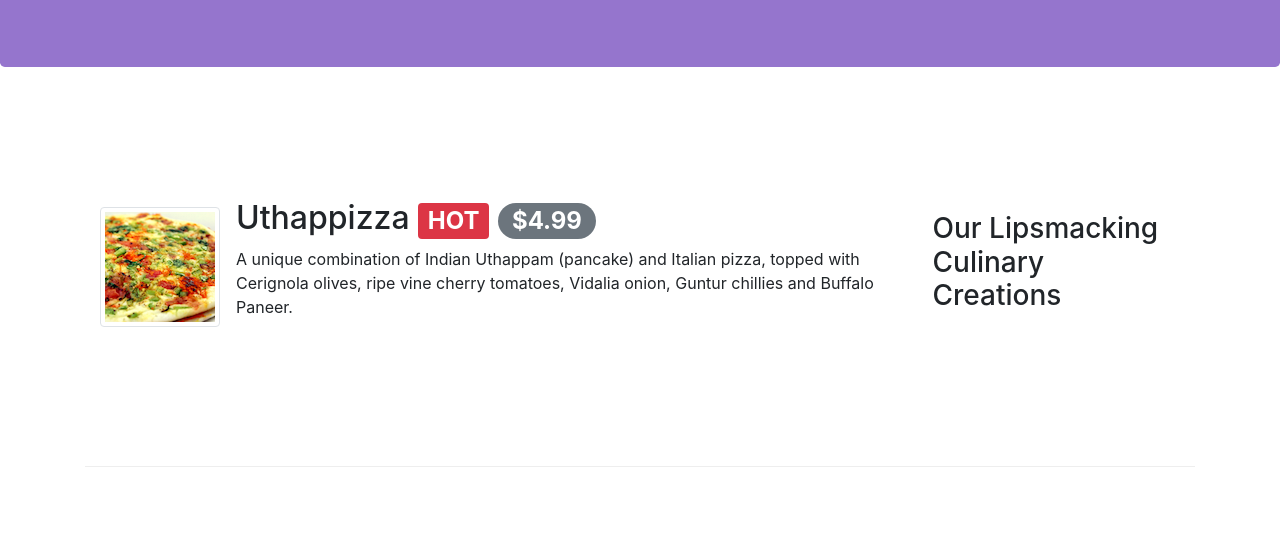
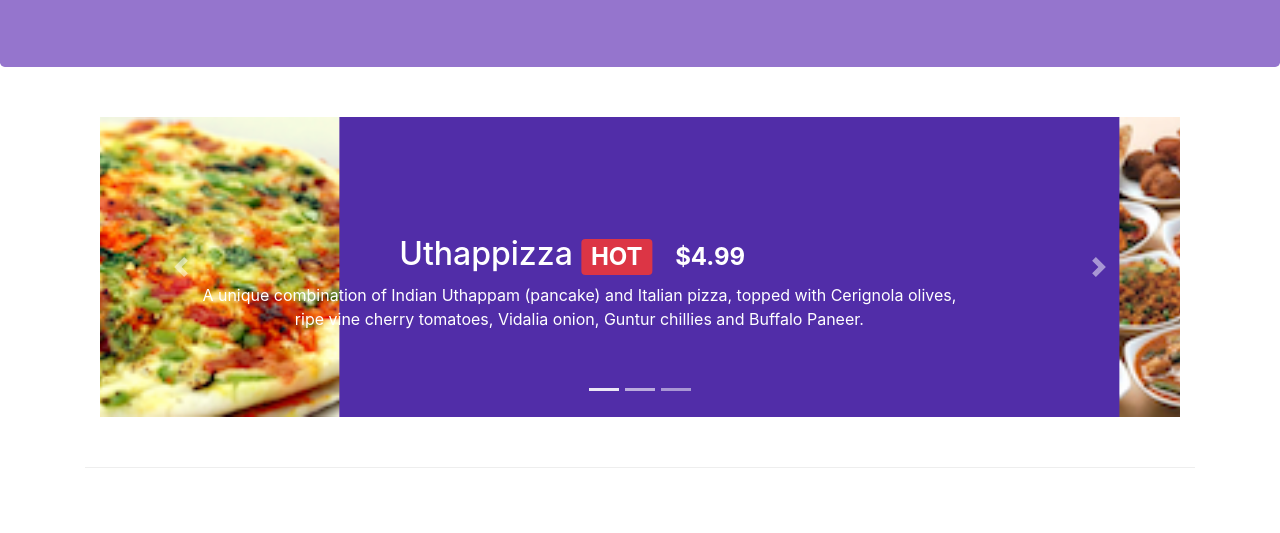
Before and after one commit to madhu1607/conFusion, a website: page index.html in a window 1280 px wide. Shown: the part 267-800 px from the top of the page. Drawn offline with nearby package versions, Linux system fonts and the light colour scheme.

Commit message:
carousel

```diff
--- a/css/styles.css
+++ b/css/styles.css
@@ -42,3 +42,21 @@ z-index:0;}
     border-bottom: 1px solid #ddd;
     padding: 10px;
 }
+.carousel {
+    background:#512DA8;
+}
+
+.carousel-item {
+  height: 300px;
+}
+
+.carousel-item img {
+    position: absolute;
+    top: 0;
+    left: 0;
+    min-height: 300px;
+}
+.carousel-caption
+{ padding:50px 0 50px 0;
+
+}
--- a/index.html
+++ b/index.html
@@ -99,6 +99,52 @@
     </header>
 
     <div class="container">
+        <div class="row row-content">
+            <div class="col">
+                <div id="mycarousel" class="carousel slide" data-ride="carousel">
+                    <div class="carousel-inner" role="listbox">
+                        <div class="carousel-item active">
+                            <img class="d-block img-fluid"
+                            src="img/uthappizza.png" alt="Uthappizza">
+                            <div class="carousel-caption d-none d-md-block">
+                                <h2>Uthappizza <span class="badge badge-danger">HOT</span> <span class="badge badge-pill badge-default">$4.99</span></h2>
+                                <p class="d-none d-sm-block">A unique combination of Indian Uthappam (pancake) and
+                                    Italian pizza, topped with Cerignola olives, ripe vine
+                                    cherry tomatoes, Vidalia onion, Guntur chillies and
+                                    Buffalo Paneer.</p>
+                            </div>
+                        </div>
+                        <div class="carousel-item ">
+                            <img class="d-block img-fluid"
+                            src="img/buffet.png" alt="buffet">
+                            <div class="carousel-caption d-none d-md-block">
+                                <h2>Weekend Grand Buffet <span class="badge badge-danger">NEW</span></h2>
+                                <p class="d-none d-sm-block">Featuring mouthwatering combinations with a choice of five different salads, six enticing appetizers, six main entrees and five choicest desserts. Free flowing bubbly and soft drinks. All for just $19.99 per person </p>
+                            </div>
+                        </div>
+                        <div class="carousel-item ">
+                            <img class="d-block img-fluid"
+                                src="img/alberto.png" alt="alberto">
+                                <div class="carousel-caption d-none d-md-block">
+                                    <h2>Alberto Somayya</h2>
+                                    <p class="d-none d-sm-block">Award winning three-star Michelin chef with wide International experience having worked closely with whos-who in the culinary world, he specializes in creating mouthwatering Indo-Italian fusion experiences. </p>
+                                </div>
+                        </div>
+                    </div>
+                    <ol class="carousel-indicators">
+                        <li data-target="#mycarousel" data-slide-to="0" class="active"></li>
+                        <li data-target="#mycarousel" data-slide-to="1"></li>
+                        <li data-target="#mycarousel" data-slide-to="2"></li>
+                    </ol>
+                    <a class="carousel-control-prev" href="#mycarousel" role="button" data-slide="prev">
+                        <span class="carousel-control-prev-icon"></span>
+                    </a>
+                    <a class="carousel-control-next" href="#mycarousel" role="button" data-slide="next">
+                        <span class="carousel-control-next-icon"></span>
+                    </a>
+                </div>
+            </div>
+        </div>
         <div class="row row-content align-items-center">
             <div class="col-12 col-sm-4 order-sm-last col-md-3">
                 <h3>Our Lipsmacking Culinary Creations</h3>
```
